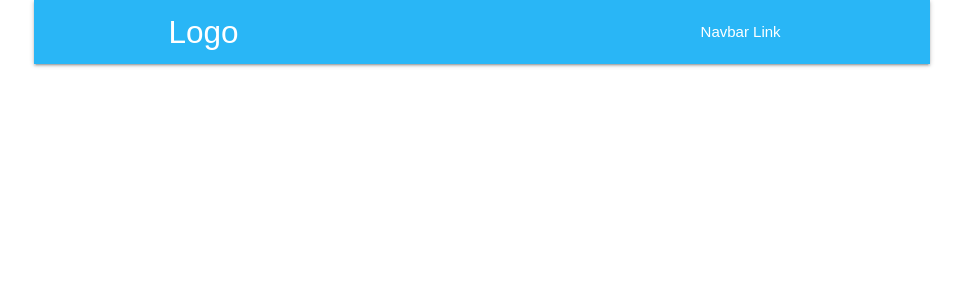
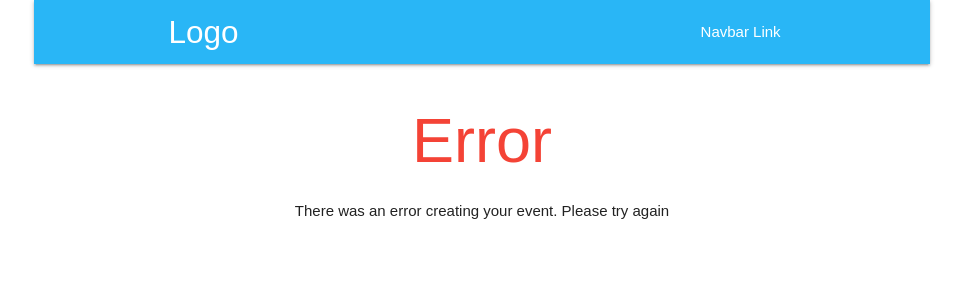
Before and after one commit to shimoal/are-you-free, a React (Create React App) app in the folder client/: page /events/error in a window 1280 px wide. Shown: the top 300 px of the page, without its empty margins (158-1121 px from the left). Built offline with nearby package versions, Linux system fonts and the light colour scheme.

Commit message:
Create error page for events

```diff
--- a/client/src/App.tsx
+++ b/client/src/App.tsx
@@ -3,6 +3,7 @@ const { Component } = React;
 import { BrowserRouter, Route } from "react-router-dom";
 
 import CreateEvent from "./components/events/CreateEvent";
+import ErrorCreatingEvent from "./components/events/ErrorCreatingEvent";
 import EventCreated from "./components/events/EventCreated";
 import Landing from "./components/Landing";
 import NavBar from "./components/NavBar";
@@ -17,6 +18,7 @@ class App extends Component<{}, { selectedView: string }> {
 						<Route exact path="/" component={Landing} />
 						<Route exact path="/event" component={EventCreated} />
 						<Route exact path="/events/new" component={CreateEvent} />
+						<Route exact path="/events/error" component={ErrorCreatingEvent} />
 					</div>
 				</BrowserRouter>
 			</div>
--- /dev/null
+++ b/client/src/components/events/ErrorCreatingEvent.tsx
@@ -0,0 +1,10 @@
+import * as React from "react";
+
+export default () => {
+	return (
+		<div className="container center">
+			<h1 className="red-text">Error</h1>
+			<p>There was an error creating your event. Please try again</p>
+		</div>
+	);
+};
--- a/client/src/components/events/EventForm.tsx
+++ b/client/src/components/events/EventForm.tsx
@@ -37,13 +37,12 @@ class EventForm extends Component<{} & RouteComponentProps> {
 				eventType,
 				title
 			})
-			.then(res => {
-				console.log("res", res);
+			.then(({ data }) => {
+				this.props.history.push("/event");
 			})
 			.catch(err => {
 				console.log("err", err);
 			});
-		this.props.history.push("/event");
 		event.preventDefault();
 	}
 
```
